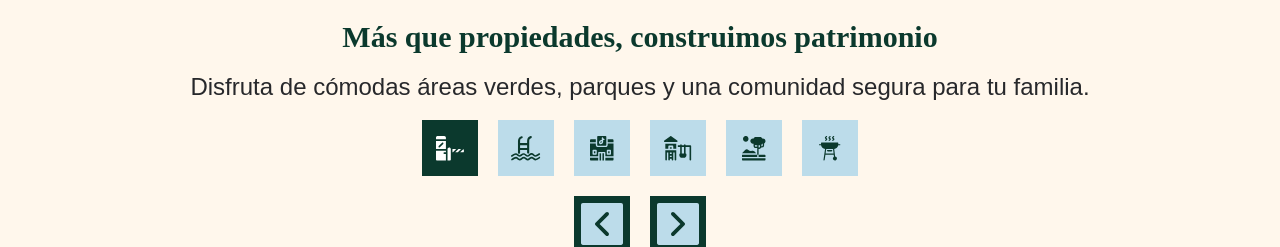
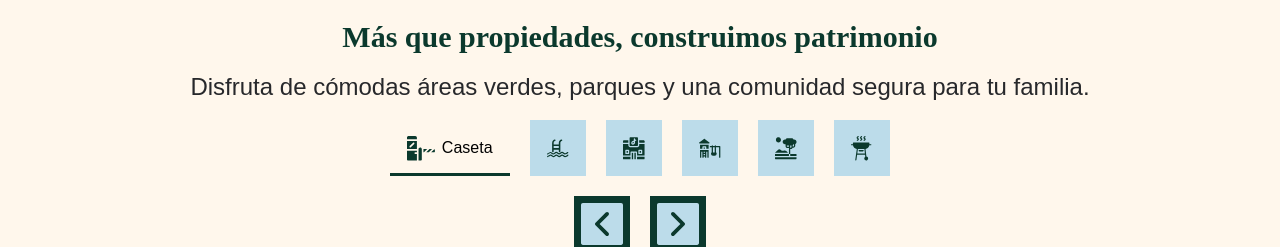
Before and after one commit to xperiencegroup/mision-de-los-angeles, a React (Vite) app: page / in a window 1280 px wide. Shown: the part 2500-2747 px from the top of the page. Built offline with nearby package versions, Linux system fonts and the light colour scheme.

Commit message:
Animación de botón al hacer hover

```diff
--- a/src/pages/home/components/amenidades.jsx
+++ b/src/pages/home/components/amenidades.jsx
@@ -1,6 +1,7 @@
+import { useRef, useState } from "react";
 import { useInView } from "../../../hooks/useInView";
-import { useRef, useState } from "react";
 import { Carousel } from "../../../components/carousel/Carousel";
+import { motion, AnimatePresence } from "motion/react";
 
 // Images
 import casetaImage from "../../../assets/images/amenidades/caseta.jpg";
@@ -128,23 +129,54 @@ export default function Amenidades() {
       >
         {amenidades.map((amenidad, index) => {
           const isActive = index === activeIndex;
+          const [isHovered, setIsHovered] = useState(false);
+          const isExpanded = isActive || isHovered;
+
           return (
-            <button
+            <div
               key={amenidad.id}
-              onClick={() => handleAmenidadClick(index)}
-              className={`reveal-scale ${isIconsVisible ? "is-visible" : ""} flex justify-center items-center size-[56px] hover:cursor-pointer transition-colors ${
-                isActive ? "bg-verde-confianza" : "bg-celeste-bienestar"
-              }`}
+              className={`reveal-scale ${isIconsVisible ? "is-visible" : ""}`}
               style={{
                 transitionDelay: isIconsVisible ? `${index * 0.08}s` : "0s",
               }}
             >
-              <img
-                src={amenidad.icon}
-                alt={amenidad.id}
-                className={`h-[24.5px] ${isActive ? "brightness-0 invert" : ""}`}
-              />
-            </button>
+              <motion.button
+                layout
+                onClick={() => handleAmenidadClick(index)}
+                onMouseEnter={() => setIsHovered(true)}
+                onMouseLeave={() => setIsHovered(false)}
+                transition={{
+                  layout: { duration: 0.3, ease: [0.4, 0, 0.2, 1] },
+                }}
+                className={`relative flex justify-center items-center px-[17px] py-[10px] hover:cursor-pointer overflow-hidden ${
+                  isExpanded
+                    ? "h-[56px] gap-[7px] before:absolute before:w-full before:h-[3px] before:bg-verde-confianza before:bottom-0"
+                    : "size-[56px] bg-celeste-bienestar"
+                }`}
+              >
+                <motion.img
+                  layout
+                  src={amenidad.icon}
+                  alt={amenidad.id}
+                  className="h-[24.5px]"
+                />
+
+                <AnimatePresence initial={false}>
+                  {isExpanded && (
+                    <motion.p
+                      layout
+                      initial={{ opacity: 0, width: 0 }}
+                      animate={{ opacity: 1, width: "auto" }}
+                      exit={{ opacity: 0, width: 0 }}
+                      transition={{ duration: 0.2, ease: "easeOut" }}
+                      className="whitespace-nowrap overflow-hidden"
+                    >
+                      {amenidad.label}
+                    </motion.p>
+                  )}
+                </AnimatePresence>
+              </motion.button>
+            </div>
           );
         })}
       </div>
```
